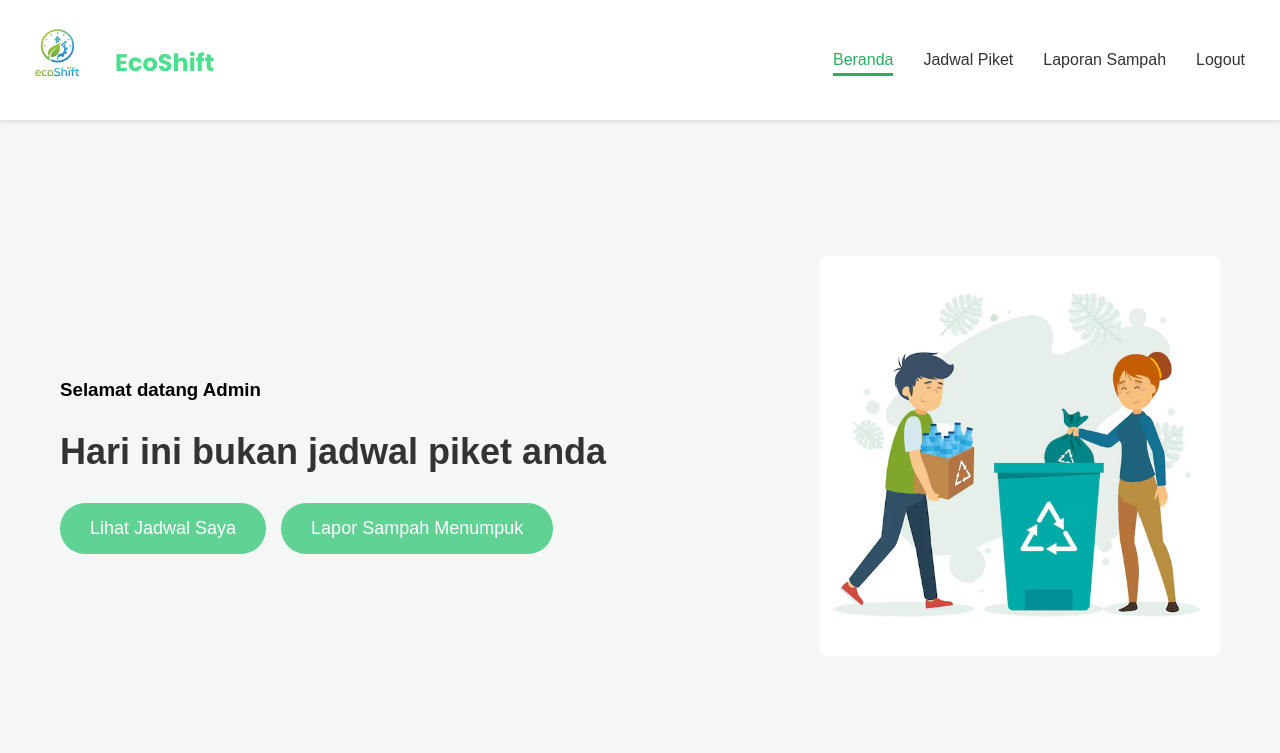
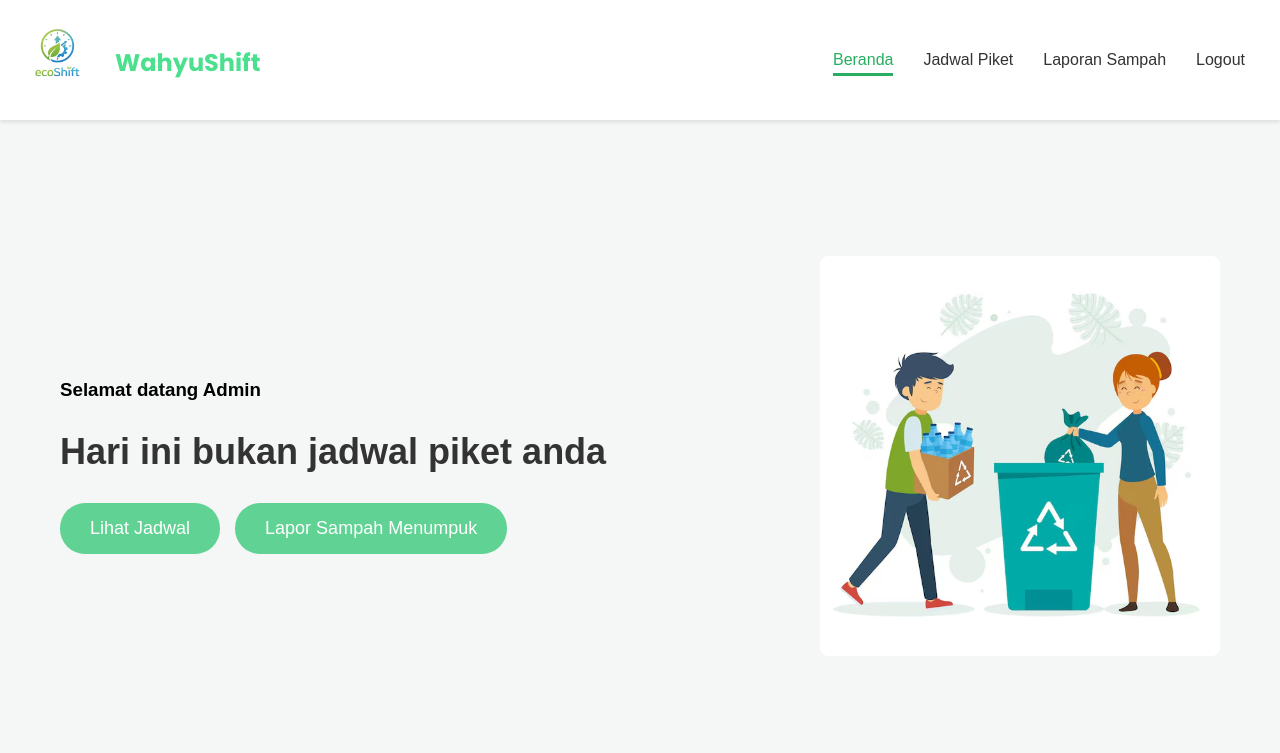
Before and after one commit to Wahyundra/ecoshift, a PHP site: page /dashboard_student.php in a window 1280 px wide. Shown: the top 753 px of the page. Run offline with PHP 8.4, Linux system fonts and the light colour scheme; a user stored in the database is signed in; data comes from the database, SQL or seed files in the repository.

Commit message:
ganti nama ecoshift

```diff
--- a/dashboard_student.php
+++ b/dashboard_student.php
@@ -32,7 +32,7 @@ $welcome_message = $is_piket_day ? "Hari ini adalah jadwal membuang sampah anda,
                 <h2><strong><?php echo $welcome_message; ?></strong></h2>
 
                 <div class="welcome-buttons">
-                    <a href="schedule.php" class="btn-welcome">Lihat Jadwal Saya</a>
+                    <a href="schedule.php" class="btn-welcome">Lihat Jadwal </a>
                     <a href="reports.php" class="btn-welcome">Lapor Sampah Menumpuk</a>
                 </div>
             </div>
--- a/includes/header.php
+++ b/includes/header.php
@@ -19,7 +19,7 @@ if (!isset($_SESSION['user_id'])) {
     <div class="navbar">
         <div class="logo-container">
             <img src="assets/img/jameco.png" alt="Jameco Logo" class="logo">
-            <h2><a href="dashboard_student.php" style="text-decoration: none; color: inherit;">EcoShift</a></h2>
+            <h2><a href="dashboard_student.php" style="text-decoration: none; color: inherit;">WahyuShift</a></h2>
             <button class="hamburger-menu" aria-label="Toggle navigation">&#9776;</button>
         </div>
         <div class="nav-links">
```
